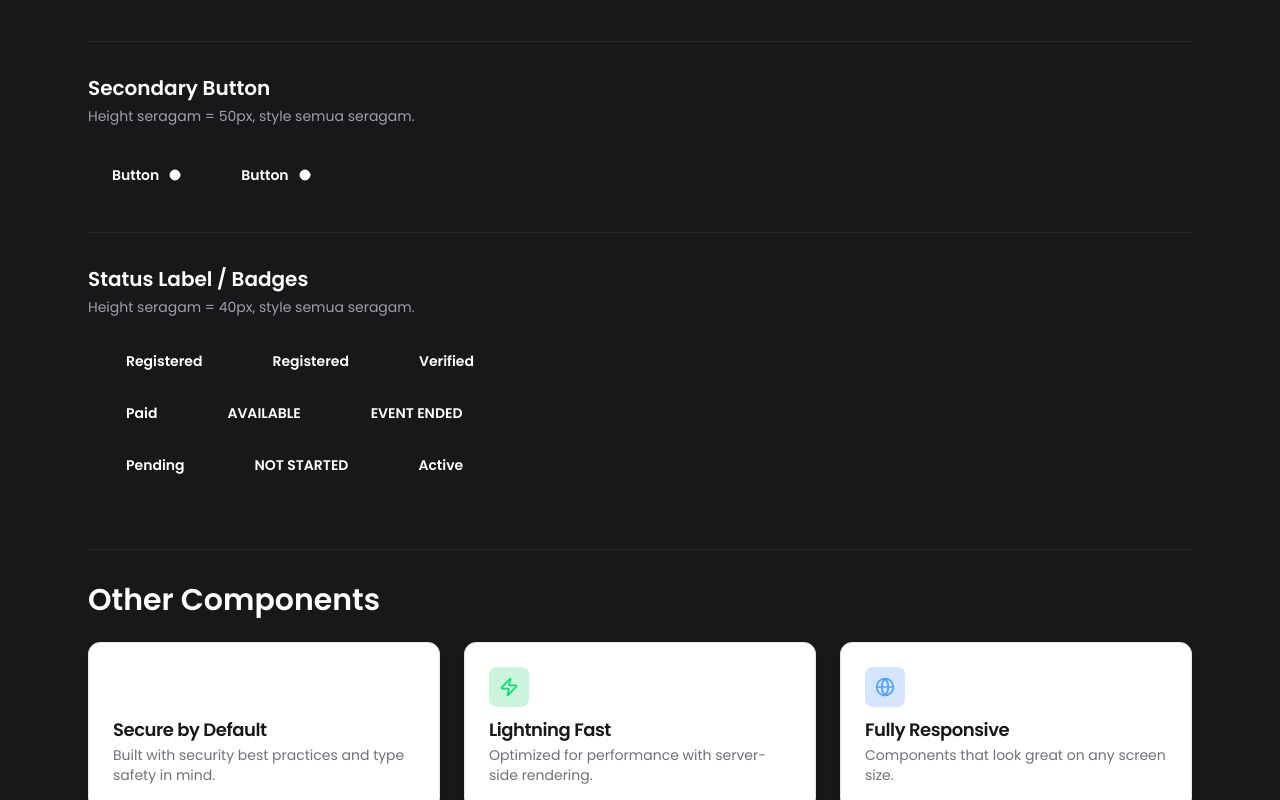
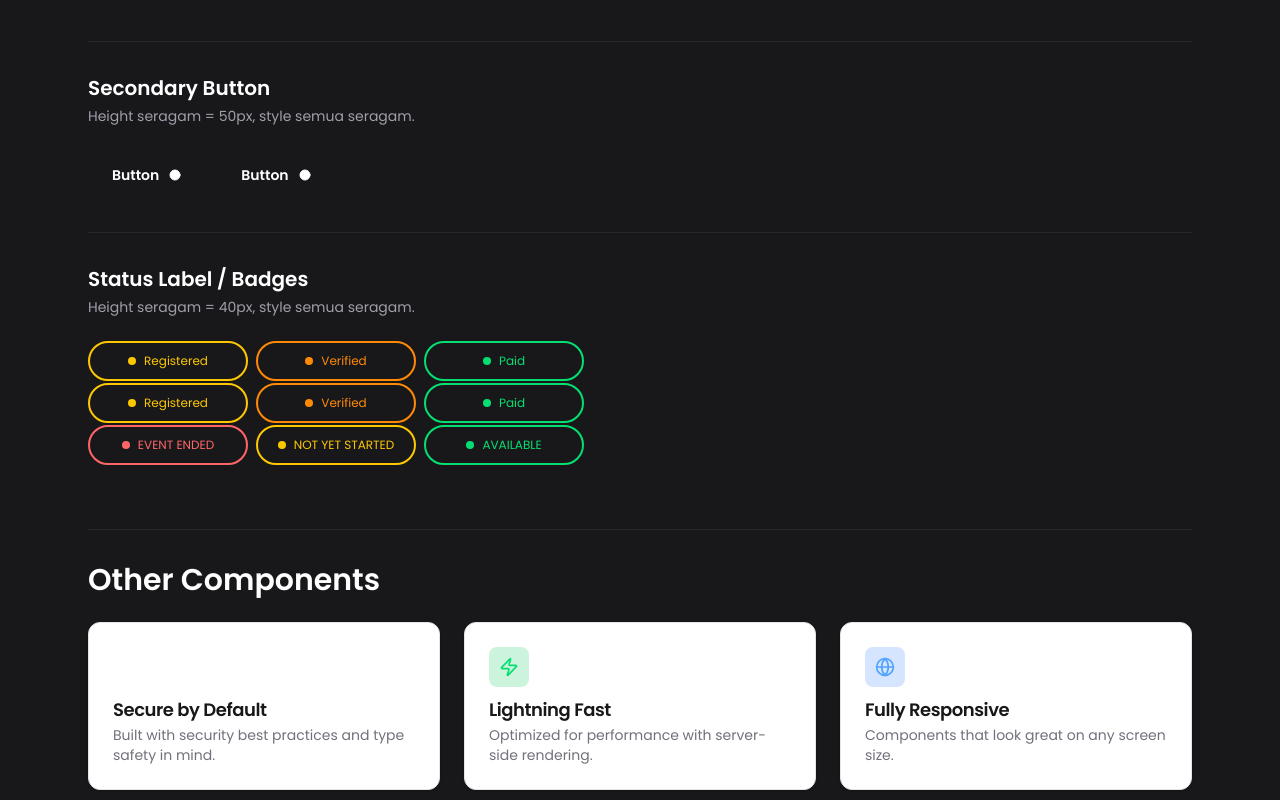
Before and after one commit to AndhikaAddiputra/wildcat-fe, a Next.js app: page / in a window 1280 px wide. Shown: the part 1053-1853 px from the top of the page. Built offline with nearby package versions, Linux system fonts and the light colour scheme.

Commit message:
fix: adjusting ano's merge

```diff
--- a/src/app/landing/page.tsx
+++ b/src/app/landing/page.tsx
@@ -1,5 +1,6 @@
 "use client";
 
+import { useState, useEffect } from "react";
 import {
   Button,
   Navbar,
@@ -20,11 +21,34 @@ import {
   ArrowRight,
 } from "lucide-react";
 
+const SECTION_IDS = ["#about", "#competitions", "#events", "#timeline"] as const;
+
 export default function LandingPage() {
+  const [activeSection, setActiveSection] = useState("#about");
+
+  useEffect(() => {
+    const observers: IntersectionObserver[] = [];
+    SECTION_IDS.forEach((id) => {
+      const el = document.querySelector(id);
+      if (!el) return;
+      const observer = new IntersectionObserver(
+        (entries) => {
+          entries.forEach((entry) => {
+            if (entry.isIntersecting) setActiveSection(id);
+          });
+        },
+        { rootMargin: "-30% 0px -50% 0px", threshold: 0 }
+      );
+      observer.observe(el);
+      observers.push(observer);
+    });
+    return () => observers.forEach((o) => o.disconnect());
+  }, []);
+
   const navLinks = [
     { label: "About", href: "#about" },
+    { label: "Competitions", href: "#competitions" },
     { label: "Events", href: "#events" },
-    { label: "Competitions", href: "#competitions" },
     { label: "Timeline", href: "#timeline" },
   ];
 
@@ -36,7 +60,7 @@ export default function LandingPage() {
           <img src="/wildcat-logo.svg" alt="Wildcat" className="h-14 w-auto" />
         }
         links={navLinks}
-        activeLink="#about"
+        activeLink={activeSection}
         action={
           <button className="cursor-pointer rounded-xl border-2 border-cream/60 px-6 py-2 text-sm font-medium text-cream transition-colors hover:border-cream hover:bg-cream/10">
             Login
@@ -75,7 +99,7 @@ export default function LandingPage() {
           </p>
           <Button
             size="lg"
-            rightIcon={<ArrowRight className="h-4 w-4" />}
+            variant="primary"
           >
             Register Now
           </Button>
--- a/src/app/page.tsx
+++ b/src/app/page.tsx
@@ -73,6 +73,10 @@ export default function Home() {
         className="relative flex min-h-[70vh] items-center justify-center bg-gradient-to-b from-[#0A2D6E]/60 to-zinc-900 pt-20"
       >
         <div className="text-center">
+          <Badge variant="verified" className="mb-4">
+            <Rocket className="mr-1 h-3 w-3" />
+            v0.1.0
+          </Badge>
           <h1 className="mb-4 text-5xl font-bold tracking-tight sm:text-6xl">
             Wildcat Component Library
           </h1>
@@ -193,20 +197,20 @@ export default function Home() {
               Height seragam = 40px, style semua seragam.
             </p>
 
-            <div className="flex flex-wrap gap-3">
-              <Badge variant="default">Registered</Badge>
-              <Badge variant="success">Registered</Badge>
-              <Badge variant="warning">Verified</Badge>
+            <div className="flex flex-wrap gap-2 mb-0.5">
+              <Badge variant="pending">Registered</Badge>
+              <Badge variant="verified">Verified</Badge>
+              <Badge variant="complete">Paid</Badge>
             </div>
-            <div className="mt-3 flex flex-wrap gap-3">
-              <Badge variant="danger">Paid</Badge>
-              <Badge variant="default">AVAILABLE</Badge>
-              <Badge variant="info">EVENT ENDED</Badge>
+            <div className="flex flex-wrap gap-2 mb-0.5">
+              <Badge variant="pending">Registered</Badge>
+              <Badge variant="verified">Verified</Badge>
+              <Badge variant="complete">Paid</Badge>
             </div>
-            <div className="mt-3 flex flex-wrap gap-3">
-              <Badge variant="default">Pending</Badge>
-              <Badge variant="success">NOT STARTED</Badge>
-              <Badge variant="warning">Active</Badge>
+            <div className="flex flex-wrap gap-2 mb-0.5">
+              <Badge variant="end">EVENT ENDED</Badge>
+              <Badge variant="pending">NOT YET STARTED</Badge>
+              <Badge variant="complete">AVAILABLE</Badge>
             </div>
           </section>
         </section>
--- a/src/components/ui/badge.tsx
+++ b/src/components/ui/badge.tsx
@@ -2,30 +2,32 @@ import { type HTMLAttributes } from "react";
 import { cn } from "@/lib/utils";
 
 export interface BadgeProps extends HTMLAttributes<HTMLSpanElement> {
-  variant?: "kuning" | "orange" | "hijau";
+  variant?: "pending" | "verified" | "complete" | "end";
 }
 
-function Badge({ className, variant = "orange", children, ...props }: BadgeProps) {
+const variantDotClass = {
+  pending: "bg-yellow-400",
+  verified: "bg-orange-400",
+  complete: "bg-green-400",
+  end: "bg-red-400",
+} as const;
+
+function Badge({ className, variant = "pending", children, ...props }: BadgeProps) {
   return (
     <span
       className={cn(
-        "inline-flex h-10 items-center gap-2 rounded-full px-5 text-sm font-semibold",
+        "inline-flex h-[40px] w-[160px] items-center justify-center gap-2 rounded-[20px] border-2 px-2.5 py-0.5 text-xs font-medium transition-colors bg-navy",
         {
-          "bg-[#FFCC00]/20 text-[#FFCC00]": variant === "kuning",
-          "bg-[#FF8D28]/20 text-[#FF8D28]": variant === "orange",
-          "bg-[#34C759]/20 text-[#34C759]": variant === "hijau",
+          "border-yellow-400 text-yellow-400": variant === "pending",
+          "border-orange-400 text-orange-400": variant === "verified",
+          "border-green-400 text-green-400": variant === "complete",
+          "border-red-400 text-red-400": variant === "end",
         },
         className
       )}
       {...props}
     >
-      <span
-        className={cn("h-2.5 w-2.5 shrink-0 rounded-full", {
-          "bg-[#FFCC00]": variant === "kuning",
-          "bg-[#FF8D28]": variant === "orange",
-          "bg-[#34C759]": variant === "hijau",
-        })}
-      />
+      <span className={cn("h-2 w-2 shrink-0 rounded-full", variantDotClass[variant])} />
       {children}
     </span>
   );
--- /dev/null
+++ b/src/components/ui/competition-card.tsx
@@ -0,0 +1,47 @@
+import { type ReactNode } from "react";
+import { cn } from "@/lib/utils";
+import { ArrowRight } from "lucide-react";
+
+export interface CompetitionCardProps {
+  icon?: ReactNode;
+  title: string;
+  description: string;
+  href?: string;
+  className?: string;
+}
+
+function CompetitionCard({
+  icon,
+  title,
+  description,
+  href = "#",
+  className,
+}: CompetitionCardProps) {
+  return (
+    <div
+      className={cn(
+        "flex flex-col justify-between rounded-2xl border-2 border-navy bg-cream p-6",
+        className
+      )}
+    >
+      <div>
+        {icon && (
+          <div className="mb-4 flex h-14 w-14 items-center justify-center rounded-xl bg-navy text-orange">
+            {icon}
+          </div>
+        )}
+        <h3 className="mb-2 text-lg font-bold text-navy">{title}</h3>
+        <p className="mb-6 text-sm leading-relaxed text-navy/70">{description}</p>
+      </div>
+      <a
+        href={href}
+        className="inline-flex items-center gap-2 self-start rounded-[20px] bg-orange px-5 py-2.5 text-sm font-semibold text-white transition-opacity hover:opacity-80"
+      >
+        Learn More
+        <ArrowRight className="h-4 w-4" />
+      </a>
+    </div>
+  );
+}
+
+export { CompetitionCard };
--- a/src/components/ui/footer.tsx
+++ b/src/components/ui/footer.tsx
@@ -6,30 +6,16 @@ export interface FooterProps {
 }
 
 const socialLinks = [
-  {
-    icon: Linkedin,
-    href: "#",
-    label: "LinkedIn",
-  },
-  {
-    icon: Mail,
-    href: "#",
-    label: "Email",
-  },
-  {
-    icon: Instagram,
-    href: "#",
-    label: "Instagram",
-  },
+  { icon: Linkedin, href: "#", label: "LinkedIn" },
+  { icon: Mail, href: "#", label: "Email" },
+  { icon: Instagram, href: "#", label: "Instagram" },
 ];
 
 function Footer({ className }: FooterProps) {
   return (
     <footer className={cn("w-full", className)}>
-      {/* Main footer */}
       <div className="bg-[#F1E1B4] px-6 py-12">
         <div className="mx-auto flex max-w-6xl flex-col gap-10 md:flex-row md:items-start md:justify-between">
-          {/* Left: Logo + Description */}
           <div className="max-w-md">
             <img
               src="/wildcat-text-logo.svg"
@@ -42,8 +28,6 @@ function Footer({ className }: FooterProps) {
               Future of Oil and Gas.
             </p>
           </div>
-
-          {/* Right: Social Links */}
           <div className="flex flex-col items-start md:items-end">
             <h4 className="mb-4 text-sm font-bold tracking-wide text-[#0A2D6E]">
               CONNECT WITH US
@@ -63,8 +47,6 @@ function Footer({ className }: FooterProps) {
           </div>
         </div>
       </div>
-
-      {/* Bottom bar */}
       <div className="bg-[#F6911E] px-6 py-4">
         <p className="text-center text-sm font-medium text-white">
           &copy; 2026 Wildcat by AAPG ITB SC. All rights reserved.
--- a/src/components/ui/index.ts
+++ b/src/components/ui/index.ts
@@ -24,8 +24,7 @@ export type { SeparatorProps } from "./separator";
 export { Navbar } from "./navbar";
 export type { NavbarProps, NavLink } from "./navbar";
 
-export { Footer } from "./footer";
-export type { FooterProps } from "./footer";
+export { Footer, type FooterProps } from "./footer";
 
 export { CompetitionCard } from "./competition-card";
 export type { CompetitionCardProps } from "./competition-card";
```
